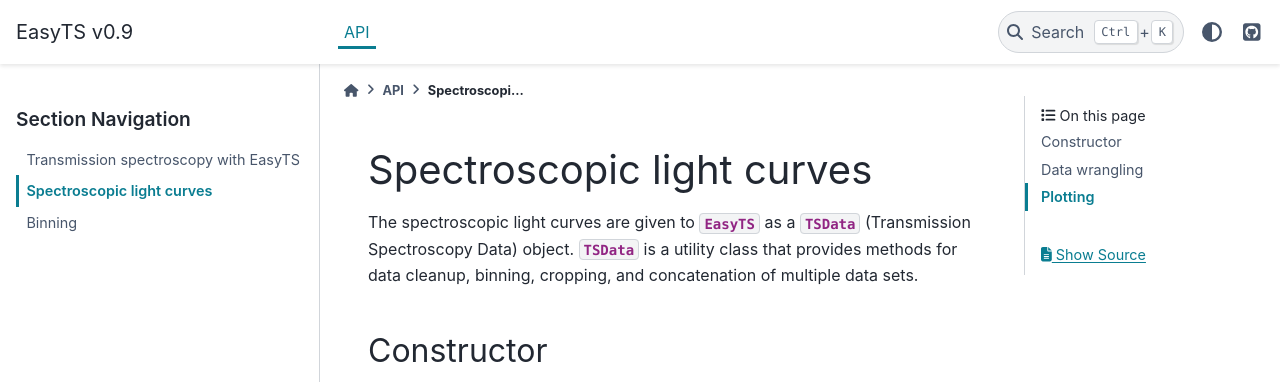
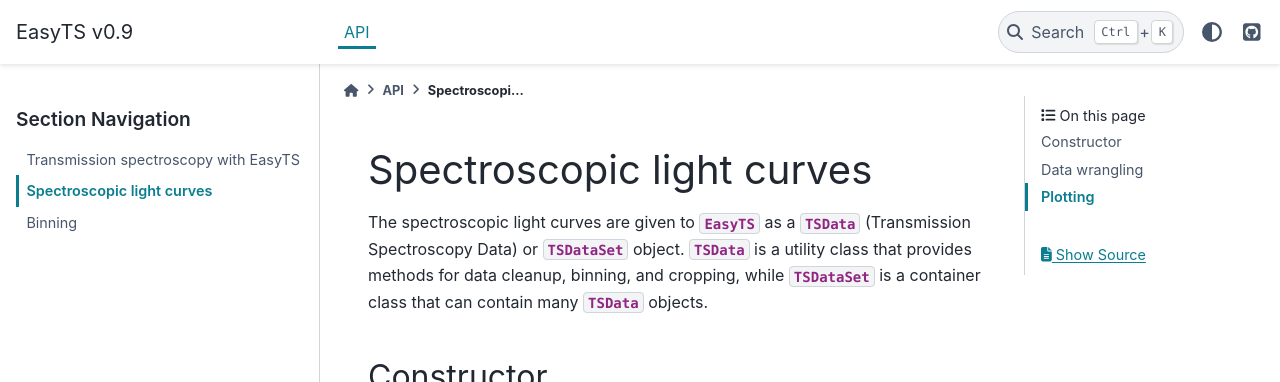
Before and after one commit to hpparvi/ExoIris, a Sphinx documentation site: the page built from doc/source/api/tsdata.rst, in a window 1280 px wide and 1104 px high, cut to the strip 0-382 px from the top of the window. Built offline with Sphinx 7.4.7 and the PyData theme 0.15.4, drawn with Linux system fonts in a browser that asks for light colours; formulas are drawn with MathJax 3; pages that are not in the unit, such as notebooks, are missing from menus.

Commit message:
Improved documentation.

```diff
--- a/doc/source/api/tsdata.rst
+++ b/doc/source/api/tsdata.rst
@@ -2,10 +2,11 @@
 
 Spectroscopic light curves
 ==========================
-.. currentmodule:: easyts
+.. currentmodule:: easyts.tsdata
 
-The spectroscopic light curves are given to `EasyTS` as a `TSData` (Transmission Spectroscopy Data)  object. `TSData`
-is a utility class that provides methods for data cleanup, binning, cropping, and concatenation of multiple data sets.
+The spectroscopic light curves are given to `EasyTS` as a `TSData` (Transmission Spectroscopy Data) or `TSDataSet`
+object. `TSData` is a utility class that provides methods for data cleanup, binning, and cropping, while `TSDataSet`
+is a container class that can contain many `TSData` objects.
 
 Constructor
 -----------
@@ -14,6 +15,7 @@
     :toctree: api/
 
     TSData
+    TSDataSet
 
 Data wrangling
 --------------
@@ -32,3 +34,4 @@
     :toctree: api/
 
     TSData.plot
+    TSDataSet.plot
--- a/doc/source/conf.py
+++ b/doc/source/conf.py
@@ -10,7 +10,8 @@
 import sys
 from pathlib import Path
 
-sys.path.append(str(Path(__file__).parent.parent.parent))
+sys.path.insert(0, str(Path(__file__).parent.parent.parent))
+#sys.path.insert(0, os.path.abspath('../src'))
 
 import easyts
 
@@ -45,6 +46,8 @@
 
 pygments_style = 'sphinx'
 
+# napoleon_preprocess_types = True
+
 # -- Options for HTML output -------------------------------------------------
 # https://www.sphinx-doc.org/en/master/usage/configuration.html#options-for-html-output
 
@@ -62,7 +65,7 @@
 
 
 html_sidebars = {
-    "examples/*/*": []
+    "examples/*/*": [],
 }
 
 default_role = 'py:obj'
@@ -72,4 +75,5 @@
                        'scipy': ('https://docs.scipy.org/doc/scipy/reference', None),
                        'matplotlib': ('https://matplotlib.org', None),
                        'pandas': ('https://pandas.pydata.org/pandas-docs/stable/', None),
-                       'astropy': ('https://docs.astropy.org/en/stable/', None)}
+                       'astropy': ('https://docs.astropy.org/en/stable/', None),
+                       'uncertainties': ('https://uncertainties.readthedocs.io/en/latest/', None)}
--- a/easyts/__init__.py
+++ b/easyts/__init__.py
@@ -15,8 +15,8 @@
 #   along with this program.  If not, see <https://www.gnu.org/licenses/>.
 
 from .easyts import EasyTS, load_model, clean_knots
-from .tsdata import TSData
+from .tsdata import TSData, TSDataSet
 from .binning import Binning
 from .ldtkld import LDTkLD
 
-__version__ = '0.9.4'
+__version__ = '0.9.5'
```
Also changed, not shown: doc/source/api/easyts.rst (+30 -4 lines), 3 other files.
